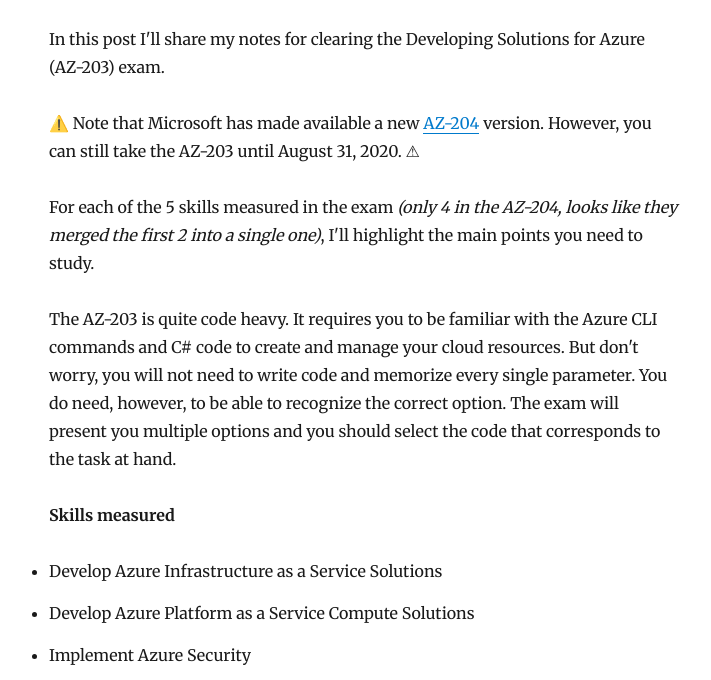
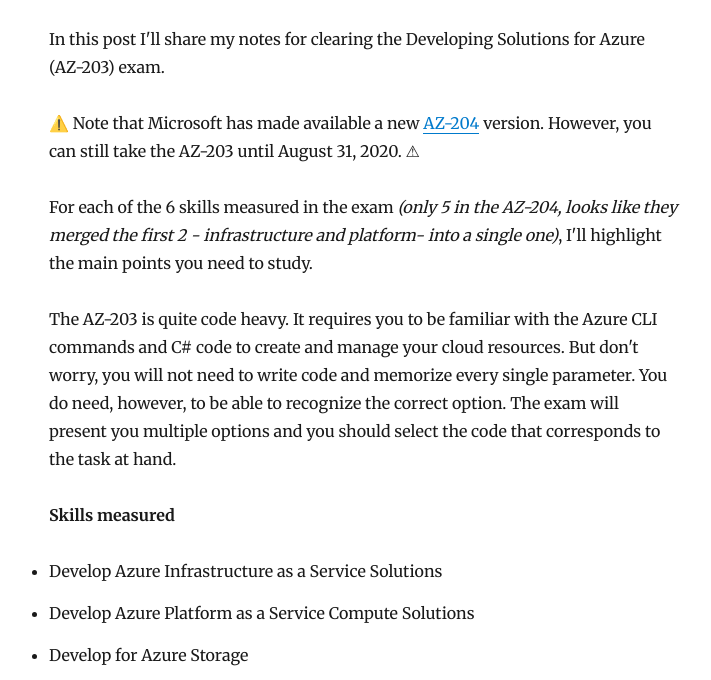
Before and after one commit to ctgovea/blog, a Gatsby site: page /passing-az-203-exam/ in a window 1280 px wide. Shown: the part 258-938 px from the top of the page, without its empty margins (276-987 px from the left). Built offline with nearby package versions, Linux system fonts and the light colour scheme; Gatsby itself is replaced by a stand-in of ours; some packages are replaced by stand-ins of ours.

Commit message:
Update the 6 skills

```diff
--- a/content/blog/passing-az-203-exam/index.md
+++ b/content/blog/passing-az-203-exam/index.md
@@ -9,7 +9,7 @@
 ⚠️ Note that Microsoft has made available a new [AZ-204](https://docs.microsoft.com/en-us/learn/certifications/exams/az-204) version.
 However, you can still take the AZ-203 until August 31, 2020. ⚠
 
-For each of the 5 skills measured in the exam *(only 4 in the AZ-204, looks like they merged the first 2 into a single one)*, I'll highlight the main points you need to study.
+For each of the 6 skills measured in the exam *(only 5 in the AZ-204, looks like they merged the first 2 - infrastructure and platform- into a single one)*, I'll highlight the main points you need to study.
 
 The AZ-203 is quite code heavy. It requires you to be familiar with the Azure CLI commands and C# code to create and manage your cloud resources. But don't worry, you will not need to write code and memorize every single parameter. You do need, however, to be able to recognize the correct option. The exam will present you multiple options and you should select the code that corresponds to the task at hand.
 
@@ -17,6 +17,7 @@
 
 - Develop Azure Infrastructure as a Service Solutions
 - Develop Azure Platform as a Service Compute Solutions
+- Develop for Azure Storage
 - Implement Azure Security
 - Monitor, troubleshoot and optimize solutions
 - Connect to and consume Azure and third-party services
```
